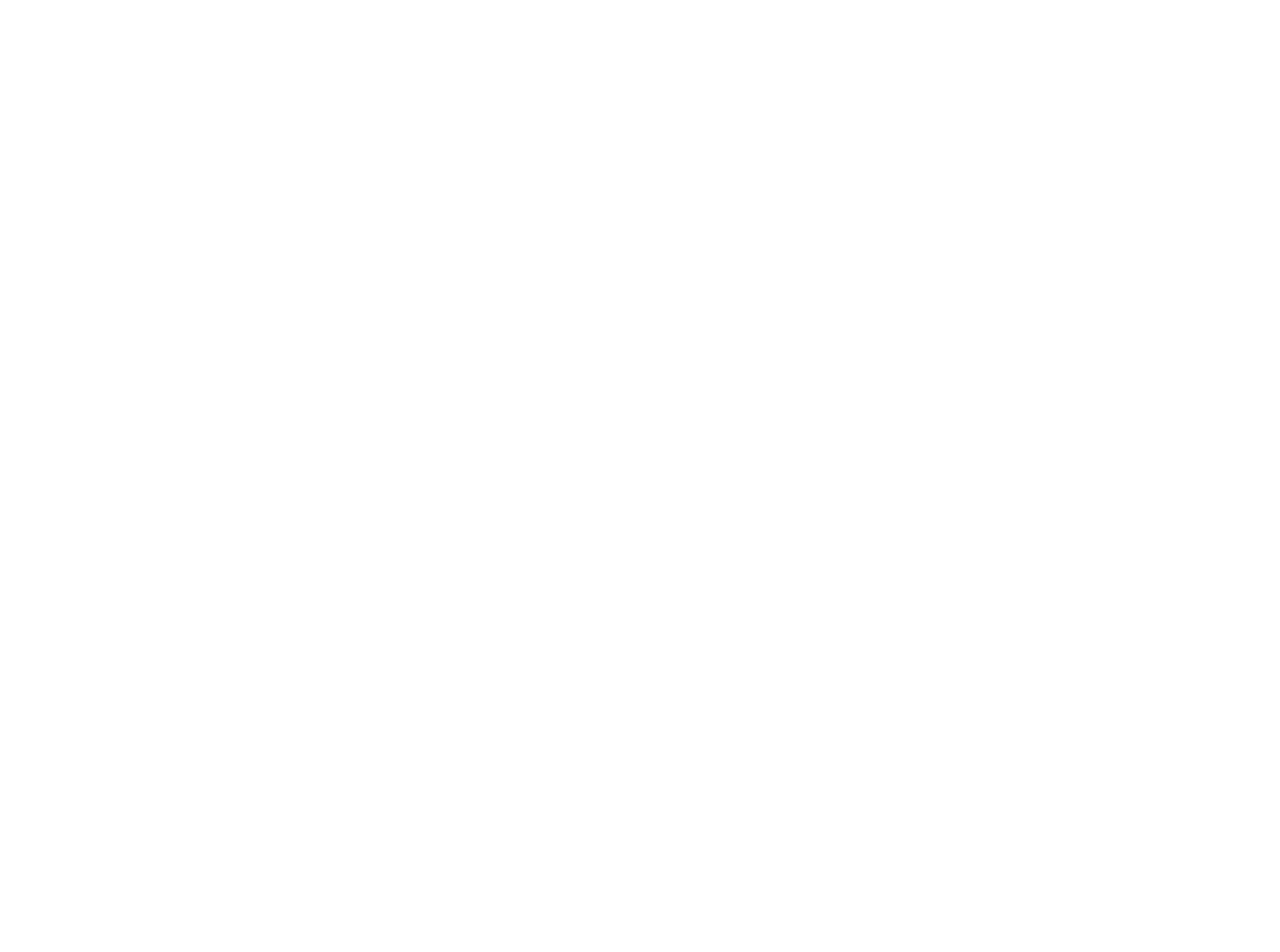
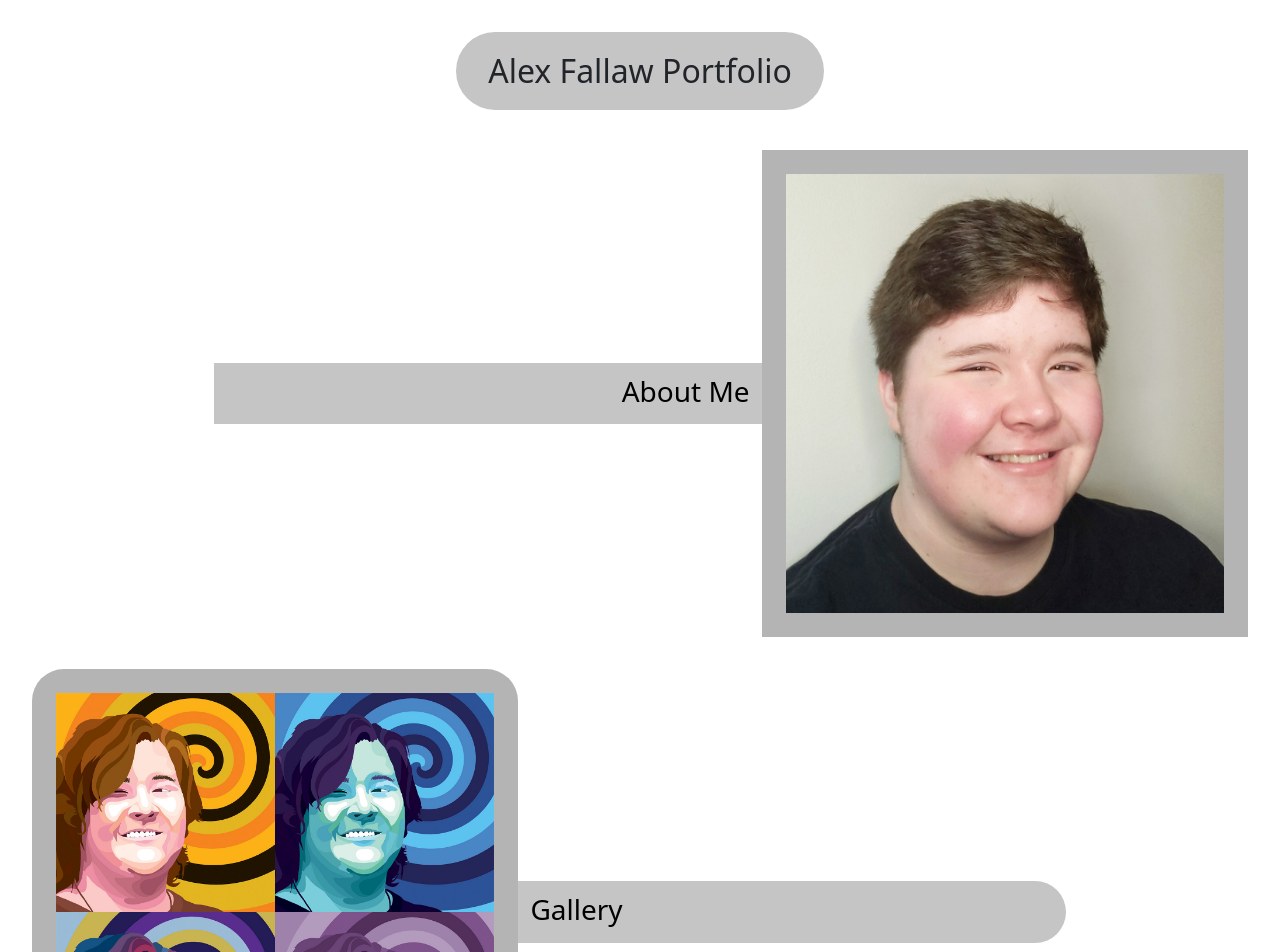
Before and after one commit to alexfallaw/alexfallaw.github.io, a React (Create React App) app: page / in a window 1280 px wide. Before the commit this address had no page. Shown: the top 952 px of the page. Before the commit the page ends 800 px from the top, so only its background shows below. Built offline with nearby package versions, Linux system fonts and the light colour scheme.

Commit message:
Home page
made home page

```diff
--- a/src/App.js
+++ b/src/App.js
@@ -1,5 +1,6 @@
 import { About } from "./components/about";
 import { Gallery } from "./components/gallery";
+import { Home } from "./components/home";
 import { BrowserRouter as Router, Routes, Route } from "react-router-dom";
 import "bootstrap/dist/css/bootstrap.min.css";
 import "./styles/App.css";
@@ -10,6 +11,7 @@
       <div className="container-flex">
         <Router>
           <Routes>
+            <Route path="/" element={<Home />} />
             <Route path="/about" element={<About />} />
             <Route path="/gallery" element={<Gallery />} />
           </Routes>
--- /dev/null
+++ b/src/components/home-item.js
@@ -0,0 +1,14 @@
+import React from "react";
+import "../styles/home-item.css";
+import { Link } from "react-router-dom";
+
+export const HomeItem = ({ page }) => (
+  <div className={`home-item ${page.id % 2 === 1 ? "square" : "circle"}`}>
+    <Link to={page.link} className="img-bubble">
+      <img src={page.thumbnail} alt="" className="home-thumbnail" />
+    </Link>
+    <Link to={page.link} className="name-holder">
+      <h2 className="page-name">{page.name}</h2>
+    </Link>
+  </div>
+);
--- a/src/components/home.js
+++ b/src/components/home.js
@@ -0,0 +1,16 @@
+import pageArray from "../data/page-list";
+import { HomeItem } from "./home-item";
+import "../styles/home.css";
+
+export function Home() {
+  return (
+    <div id="home-page">
+      <h1 id="home-title">Alex Fallaw Portfolio</h1>
+      <div id="page-holder">
+        {pageArray.map((page, i) => (
+          <HomeItem page={page} key={i} />
+        ))}
+      </div>
+    </div>
+  );
+}
--- /dev/null
+++ b/src/data/page-list.js
@@ -0,0 +1,11 @@
+import Page from "./page";
+
+const pageArray = [];
+pageArray.push(
+  new Page(1, "About Me", "images/thumbnails/headshot.jpg", "/about")
+);
+pageArray.push(
+  new Page(2, "Gallery", "images/jpg/color_study.jpg", "/gallery")
+);
+
+export default pageArray;
--- /dev/null
+++ b/src/data/page.js
@@ -0,0 +1,15 @@
+class Page {
+  constructor(
+    id = 0,
+    name = "Title missing",
+    thumbnail = "images/jpg/missing.jpg",
+    link = "/"
+  ) {
+    this.id = id;
+    this.name = name;
+    this.thumbnail = thumbnail;
+    this.link = link;
+  }
+}
+
+export default Page;
--- /dev/null
+++ b/src/styles/home-item.css
@@ -0,0 +1,50 @@
+.home-item {
+  width: 100%;
+  display: flex;
+  justify-content: flex-start;
+  align-items: center;
+  margin-top: 2rem;
+  text-decoration: none;
+}
+.home-item.square {
+  flex-direction: row-reverse;
+}
+.home-item.circle {
+  flex-direction: row;
+}
+.img-bubble {
+  width: 40%;
+  padding: 1.5rem;
+  background-color: #b4b4b4;
+}
+.circle .img-bubble {
+  border: 0px solid transparent;
+  border-radius: 2rem;
+}
+.home-thumbnail {
+  width: 100%;
+}
+.name-holder {
+  width: 45%;
+  display: flex;
+  justify-content: flex-start;
+  align-items: center;
+  background-color: #c5c5c5;
+  padding: 0.75rem;
+  text-decoration: none;
+}
+.square .name-holder {
+  flex-direction: row-reverse;
+}
+.circle .name-holder {
+  flex-direction: row;
+  border: 0px solid transparent;
+  border-top-right-radius: 5rem;
+  border-bottom-right-radius: 5rem;
+}
+.page-name {
+  font-size: 1.75rem;
+  margin-bottom: 0.25rem;
+  text-decoration: none;
+  color: #000000;
+}
--- a/src/styles/home.css
+++ b/src/styles/home.css
@@ -0,0 +1,14 @@
+#home-page {
+  display: flex;
+  flex-direction: column;
+  align-items: center;
+  justify-content: flex-start;
+  padding: 2rem;
+}
+#home-title {
+  font-size: 2rem;
+  padding: 1.25rem 2rem;
+  background-color: #c5c5c5;
+  border: 0px solid transparent;
+  border-radius: 5rem;
+}
```
